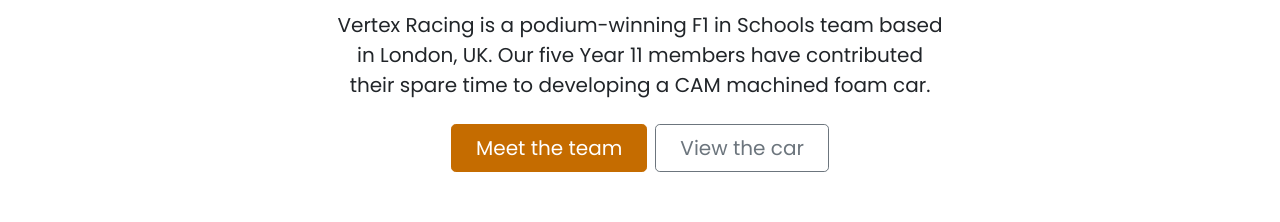
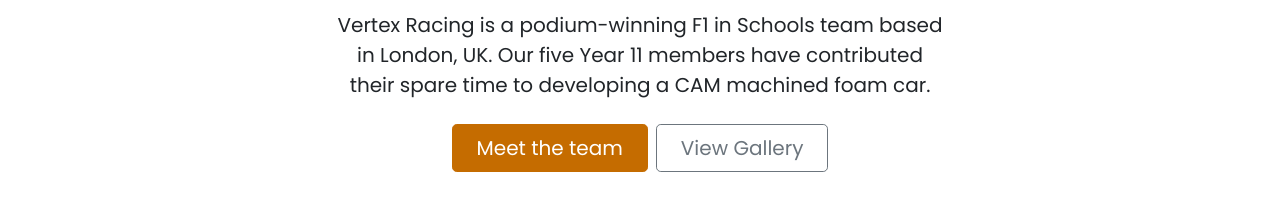
Before and after one commit to dylankainth/VertexRacing, a Nuxt app: page / in a window 1280 px wide. Shown: the part 1140-1362 px from the top of the page. Built offline with nearby package versions, Linux system fonts and the light colour scheme.

Commit message:
fixed nuxt-link

```diff
--- a/pages/index.vue
+++ b/pages/index.vue
@@ -54,9 +54,10 @@
           >
             Meet the team
           </nuxt-link>
-          <button type="button" class="btn btn-outline-secondary btn-lg px-4">
-            View the car
-          </button>
+          <nuxt-link type="button" class="btn btn-outline-secondary btn-lg px-4"
+          to="gallery">
+            View Gallery
+          </nuxt-link>
         </div>
       </div>
     </div>
```
